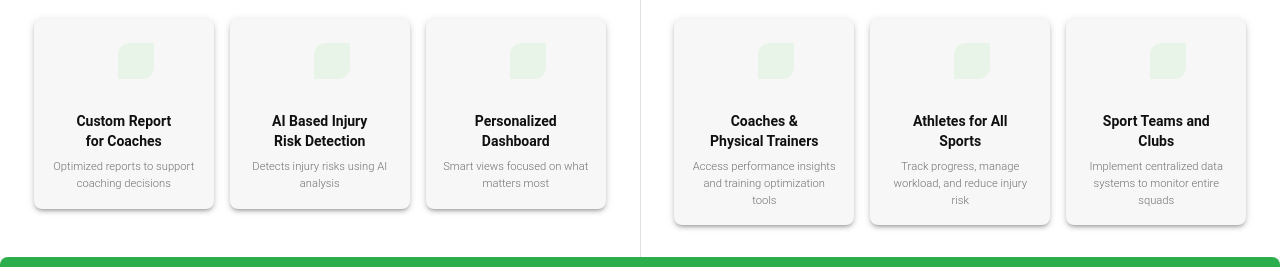
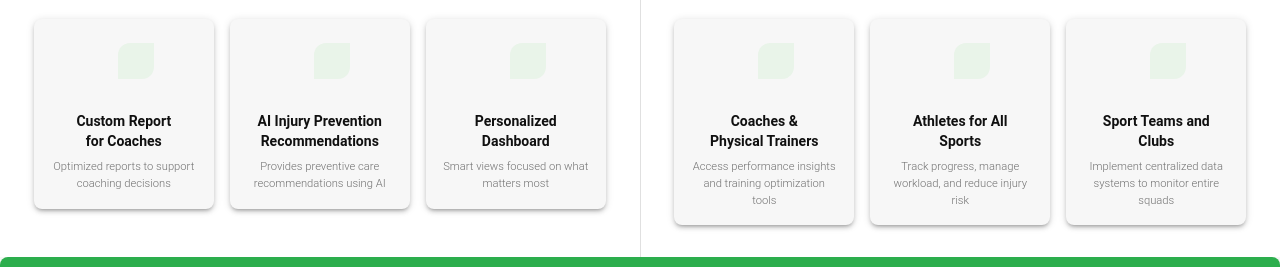
Before and after one commit to NathanWMartins/simada-frontend, a React (Create React App) app: page / in a window 1280 px wide. Shown: the part 901-1168 px from the top of the page. Built offline with nearby package versions, Linux system fonts and the light colour scheme; no server answers; some icons are missing.

Commit message:
fix: Ajustando interface inicial

```diff
--- a/src/components/mainPage/BoxFeaturesSuitableMainPage.tsx
+++ b/src/components/mainPage/BoxFeaturesSuitableMainPage.tsx
@@ -127,12 +127,12 @@ function BoxFeaturesSuitableMainPage() {
                                 />
                             </Box>
                             <Typography variant="body2" sx={{ fontWeight: 'bold' }}>
-                                AI Based Injury<br />Risk Detection
+                                AI Injury Prevention<br />Recommendations
                             </Typography>
                             <Typography
                                 sx={{ mt: 1, fontWeight: 'light', color: theme.palette.mode === 'light' ? '#717171' : '#EDECEC', fontSize: '0.7rem' }}
                             >
-                                Detects injury risks using AI analysis
+                                Provides preventive care recommendations using AI
                             </Typography>
                         </Box>
 
```
